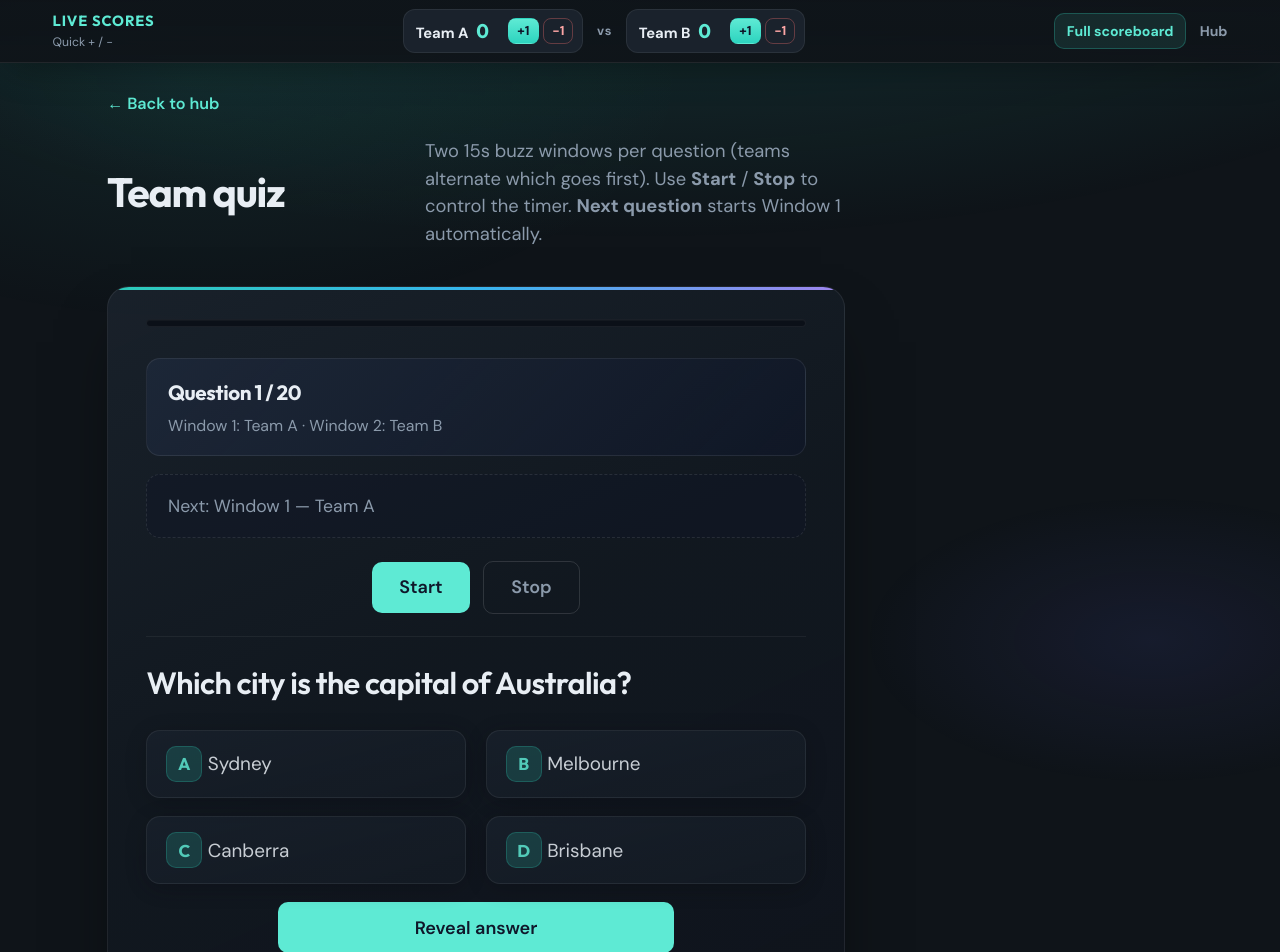
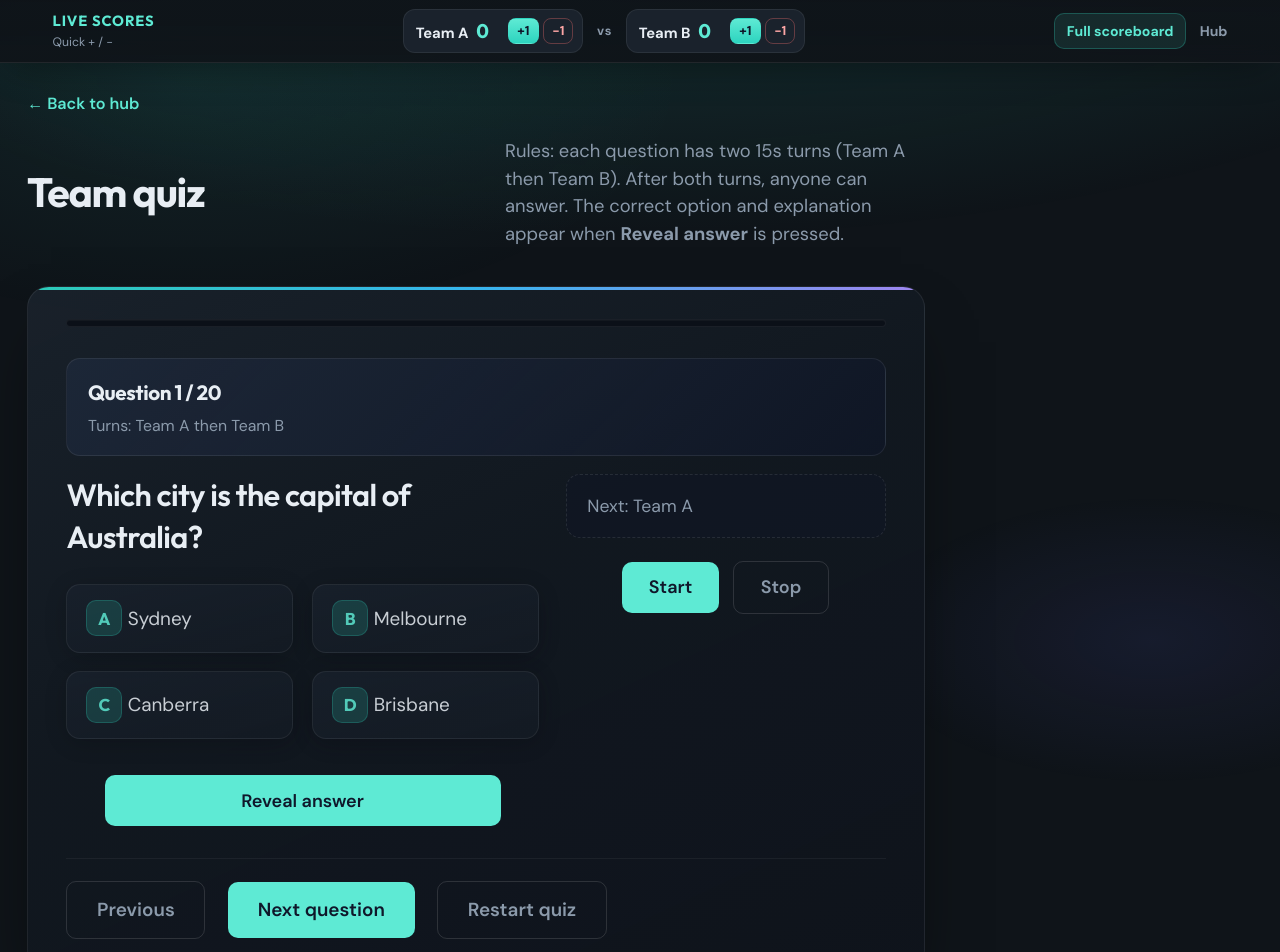
Before and after one commit to akshaygdhole/Fun-Friday-Games, a React (Vite) app: page /quiz in a window 1280 px wide. Shown: the top 952 px of the page. Built offline with nearby package versions, Linux system fonts and the light colour scheme.

Commit message:
Enhance quiz component layout and styles for better mobile responsiveness; update timer display and instructions for clarity, and implement grid layout for quiz session elements.

```diff
--- a/src/pages/Quiz.jsx
+++ b/src/pages/Quiz.jsx
@@ -205,10 +205,8 @@ export default function Quiz() {
           <header className="quiz-hero quiz-hero-web">
             <h1 className="quiz-hero-title">Team quiz</h1>
             <p className="quiz-hero-lede">
-              Two {QUIZ_QUESTION_SECONDS}s buzz windows per question (teams alternate
-              which goes first). Use <strong>Start</strong> / <strong>Stop</strong>{" "}
-              to control the timer. <strong>Next question</strong> starts Window 1
-              automatically.
+              Rules: each question has two {QUIZ_QUESTION_SECONDS}s turns (Team {teamFirst} then Team {teamSecond}). After both turns,
+              anyone can answer. The correct option and explanation appear when <strong>Reveal answer</strong> is pressed.
             </p>
           </header>
 
@@ -230,54 +228,13 @@ export default function Quiz() {
                     Question {index + 1} / {questions.length}
                   </span>
                   <span className="quiz-session-rounds">
-                    Window 1: Team {teamFirst} · Window 2: Team {teamSecond}
+                    Turns: Team {teamFirst} then Team {teamSecond}
                   </span>
                 </div>
               </div>
 
-              {timerOn ? (
-                <div
-                  className={`quiz-timer-dock ${remaining <= 5 ? "quiz-timer-dock--urgent" : ""}`}
-                  aria-live="polite"
-                >
-                  <div className="quiz-timer-dock-label">Buzz window</div>
-                  <div className="quiz-timer-dock-team">Team {runningTeam}</div>
-                  <div className="quiz-timer-dock-seconds">{remaining}</div>
-                  <div className="quiz-timer-dock-unit">seconds left</div>
-                </div>
-              ) : (
-                !revealed && (
-                  <div className="quiz-timer-idle">
-                    <p className={firstDone && secondDone ? "quiz-timer-idle-open" : ""}>
-                      {!firstDone
-                        ? `Next: Window 1 — Team ${teamFirst}`
-                        : !secondDone
-                          ? `Next: Window 2 — Team ${teamSecond}`
-                          : "Both buzz windows finished — open floor."}
-                    </p>
-                  </div>
-                )
-              )}
-
-              <div className="quiz-host-toolbar quiz-host-toolbar--timer-only">
-                <button
-                  type="button"
-                  className="btn btn-primary"
-                  disabled={!canStartNextWindow}
-                  onClick={startTimer}
-                >
-                  Start
-                </button>
-                <button
-                  type="button"
-                  className="btn btn-ghost"
-                  disabled={!timerOn || revealed}
-                  onClick={stopTimer}
-                >
-                  Stop
-                </button>
-              </div>
-
+              <div className="quiz-session-grid">
+                <div className="quiz-session-main">
                   <p className="question-text question-text--fancy quiz-session-question">
                     {q.question}
                   </p>
@@ -315,6 +272,53 @@ export default function Quiz() {
                   >
                     {revealed ? q.explain || "" : ""}
                   </div>
+                </div>
+
+                <aside className="quiz-session-side" aria-label="Timer controls">
+                  {timerOn ? (
+                    <div
+                      className={`quiz-timer-dock ${remaining <= 5 ? "quiz-timer-dock--urgent" : ""}`}
+                      aria-live="polite"
+                    >
+                      <div className="quiz-timer-dock-label">Turn</div>
+                      <div className="quiz-timer-dock-team">Team {runningTeam}</div>
+                      <div className="quiz-timer-dock-seconds">{remaining}</div>
+                      <div className="quiz-timer-dock-unit">seconds left</div>
+                    </div>
+                  ) : (
+                    !revealed && (
+                      <div className="quiz-timer-idle">
+                        <p className={firstDone && secondDone ? "quiz-timer-idle-open" : ""}>
+                          {!firstDone
+                            ? `Next: Team ${teamFirst}`
+                            : !secondDone
+                              ? `Next: Team ${teamSecond}`
+                              : "Both turns finished — open floor."}
+                        </p>
+                      </div>
+                    )
+                  )}
+
+                  <div className="quiz-host-toolbar quiz-host-toolbar--timer-only">
+                    <button
+                      type="button"
+                      className="btn btn-primary"
+                      disabled={!canStartNextWindow}
+                      onClick={startTimer}
+                    >
+                      Start
+                    </button>
+                    <button
+                      type="button"
+                      className="btn btn-ghost"
+                      disabled={!timerOn || revealed}
+                      onClick={stopTimer}
+                    >
+                      Stop
+                    </button>
+                  </div>
+                </aside>
+              </div>
               <div className="quiz-actions quiz-actions--fancy quiz-session-footer">
                 <button
                   type="button"
@@ -326,7 +330,7 @@ export default function Quiz() {
                 </button>
                 <button
                   type="button"
-                  className={`btn btn-primary ${revealed ? "" : "hidden"}`}
+                  className="btn btn-primary"
                   onClick={next}
                 >
                   Next question
--- a/src/styles.css
+++ b/src/styles.css
@@ -511,6 +511,23 @@ h1 {
   padding: 0.75rem max(1rem, 3vw) 2.5rem;
 }
 
+@media (max-width: 520px) {
+  .activity-layout {
+    padding: 0.6rem 0.85rem 1.6rem;
+  }
+
+  .activity-panel {
+    padding: 1.1rem 1.05rem !important;
+    border-radius: 16px;
+  }
+
+  .activity-panel .prompt-box {
+    padding: 1.15rem;
+    border-radius: 14px;
+    min-height: 120px;
+  }
+}
+
 .page-nav--activity {
   max-width: none;
   margin: 0;
@@ -884,6 +901,27 @@ h1 {
   letter-spacing: -0.04em;
 }
 
+@media (max-width: 520px) {
+  .quiz-timer-dock {
+    padding: 1.05rem 1.05rem 1.15rem;
+    border-radius: 16px;
+    margin-bottom: 1rem;
+  }
+
+  .quiz-timer-dock-team {
+    font-size: 1rem;
+  }
+
+  .quiz-timer-dock-seconds {
+    font-size: clamp(2.4rem, 14vw, 3.4rem);
+  }
+
+  .quiz-timer-idle {
+    padding: 0.85rem 0.9rem;
+    margin-bottom: 1rem;
+  }
+}
+
 .quiz-timer-dock--urgent .quiz-timer-dock-seconds {
   color: #f87171;
 }
@@ -932,7 +970,7 @@ h1 {
 }
 
 .quiz-reveal-row {
-  margin-top: 1rem;
+  margin-top: 2rem;
   display: flex;
   justify-content: center;
 }
@@ -955,6 +993,31 @@ h1 {
 
 .quiz-session-question {
   margin-top: 0;
+}
+
+.quiz-session-grid {
+  display: grid;
+  grid-template-columns: 1fr;
+  gap: 1.15rem;
+}
+
+@media (min-width: 920px) {
+  .quiz-session-grid {
+    grid-template-columns: minmax(0, 1.9fr) minmax(320px, 0.7fr);
+    align-items: start;
+    gap: 1.5rem;
+  }
+
+  .quiz-session-side {
+    position: sticky;
+    top: 5.25rem; /* below sticky score bar */
+  }
+}
+
+.quiz-session-side .quiz-host-toolbar {
+  margin-bottom: 0;
+  padding-bottom: 0;
+  border-bottom: 0;
 }
 
 .quiz-session-footer {
@@ -1547,7 +1610,7 @@ h1 {
 }
 
 .quiz-layout {
-  max-width: 1040px;
+  max-width: "100%";
   margin: 0 auto;
   padding: 1rem 1.25rem 3rem;
   display: grid;
@@ -1558,8 +1621,8 @@ h1 {
 /* Team quiz: wide canvas for desktop (not a narrow vertical strip) */
 .quiz-layout-web {
   grid-template-columns: 1fr;
-  max-width: min(1120px, 100%);
-  padding: 0.75rem max(1rem, 3vw) 2.5rem;
+  max-width: min(1320px, 100%);
+  padding: 0.75rem max(1.25rem, 3.5vw) 2.5rem;
 }
 
 .quiz-hero-web .quiz-hero-lede {
```
Lines whose indentation alone changed are shown as unchanged.
